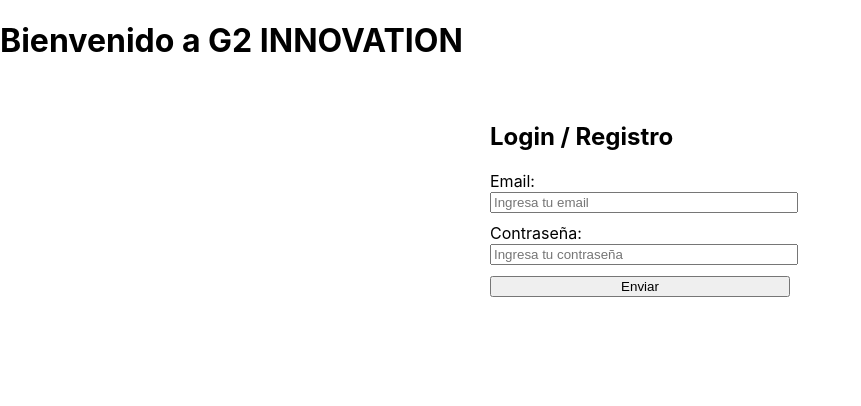
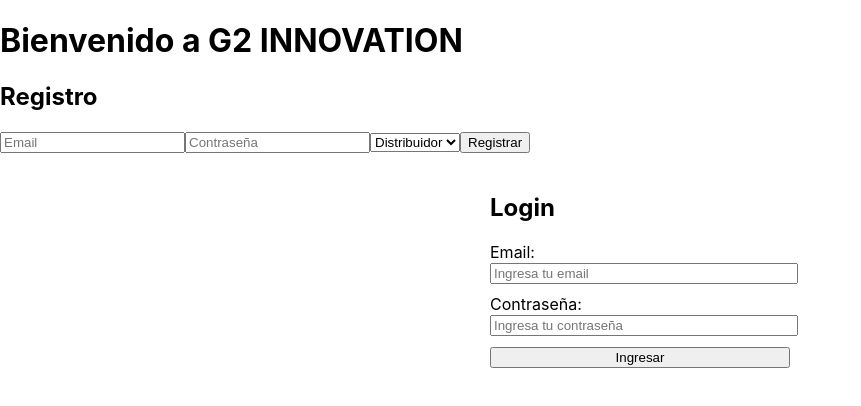
Before and after one commit to MatiasLopezING/G2_INNOVATION, a React (Create React App) app: page / in a window 1280 px wide. Shown: the top 406 px of the page, without its empty margins (0-861 px from the left). Built offline with nearby package versions, Linux system fonts and the light colour scheme.

Commit message:
Proyecto inicial: configuración, rutas y login por rol

```diff
--- a/package.json
+++ b/package.json
@@ -11,6 +11,7 @@
     "firebase": "^12.2.1",
     "react": "^19.1.1",
     "react-dom": "^19.1.1",
+    "react-router-dom": "^7.9.1",
     "react-scripts": "5.0.1",
     "web-vitals": "^2.1.4"
   },
--- a/src/App.js
+++ b/src/App.js
@@ -1,12 +1,27 @@
 import React from "react";
-import Login from "./Login";
+import { BrowserRouter, Routes, Route } from "react-router-dom";
+import Login from "./components/Login";
+import Register from "./components/Register";
+import Distribuidor from "./components/Distribuidor";
+import Farmacia from "./components/Farmacia";
+import Usuario from "./components/Usuario";
 
 function App() {
   return (
-    <div>
-      <h1>Bienvenido a G2 INNOVATION</h1>
-      <Login />
-    </div>
+    <BrowserRouter>
+      <Routes>
+        <Route path="/" element={
+          <div>
+            <h1>Bienvenido a G2 INNOVATION</h1>
+            <Register />
+            <Login />
+          </div>
+        } />
+        <Route path="/distribuidor" element={<Distribuidor />} />
+        <Route path="/farmacia" element={<Farmacia />} />
+        <Route path="/usuario" element={<Usuario />} />
+      </Routes>
+    </BrowserRouter>
   );
 }
 
--- a/src/Login.js
+++ /dev/null
@@ -1,67 +0,0 @@
-import React, { useState } from "react";
-import { db } from "./firebase";
-import { ref, push } from "firebase/database";
-
-export default function Login() {
-  const [email, setEmail] = useState("");
-  const [password, setPassword] = useState("");
-
-  const handleSubmit = (e) => {
-    e.preventDefault();
-
-    if (!email || !password) {
-      alert("Por favor completa todos los campos.");
-      return;
-    }
-
-    // Envía los datos a Realtime Database
-    const usuariosRef = ref(db, "usuarios");
-    push(usuariosRef, {
-      email: email,
-      password: password, // ⚠️ Solo para pruebas: no almacenes contraseñas en texto plano en producción
-      timestamp: new Date().toISOString()
-    })
-      .then(() => {
-        alert("Usuario registrado correctamente.");
-        setEmail("");
-        setPassword("");
-      })
-      .catch((error) => {
-        console.error("Error al registrar:", error);
-        alert("Error al registrar el usuario.");
-      });
-  };
-
-  return (
-    <div style={{ maxWidth: "300px", margin: "auto", padding: "20px" }}>
-      <h2>Login / Registro</h2>
-      <form onSubmit={handleSubmit}>
-        <div>
-          <label>Email:</label>
-          <input
-            type="email"
-            value={email}
-            onChange={(e) => setEmail(e.target.value)}
-            placeholder="Ingresa tu email"
-            required
-            style={{ width: "100%", marginBottom: "10px" }}
-          />
-        </div>
-        <div>
-          <label>Contraseña:</label>
-          <input
-            type="password"
-            value={password}
-            onChange={(e) => setPassword(e.target.value)}
-            placeholder="Ingresa tu contraseña"
-            required
-            style={{ width: "100%", marginBottom: "10px" }}
-          />
-        </div>
-        <button type="submit" style={{ width: "100%" }}>
-          Enviar
-        </button>
-      </form>
-    </div>
-  );
-}
--- /dev/null
+++ b/src/components/Distribuidor.js
@@ -0,0 +1,9 @@
+import React from 'react';
+
+const Distribuidor = () => (
+  <div style={{background:'#fff', height:'100vh', display:'flex', alignItems:'center', justifyContent:'center'}}>
+    <h1>Distribuidor</h1>
+  </div>
+);
+
+export default Distribuidor;
--- /dev/null
+++ b/src/components/Farmacia.js
@@ -0,0 +1,9 @@
+import React from 'react';
+
+const Farmacia = () => (
+  <div style={{background:'#fff', height:'100vh', display:'flex', alignItems:'center', justifyContent:'center'}}>
+    <h1>Farmacia</h1>
+  </div>
+);
+
+export default Farmacia;
--- /dev/null
+++ b/src/components/Login.js
@@ -0,0 +1,72 @@
+import React, { useState } from "react";
+import { useNavigate } from "react-router-dom";
+import { signInWithEmailAndPassword } from "firebase/auth";
+import { ref, get } from "firebase/database";
+import { auth, db } from '../firebase';
+
+export default function Login() {
+  const [email, setEmail] = useState("");
+  const [password, setPassword] = useState("");
+  const [error, setError] = useState("");
+  const navigate = useNavigate();
+
+  const handleLogin = async (e) => {
+    e.preventDefault();
+    setError("");
+    try {
+      const userCredential = await signInWithEmailAndPassword(auth, email, password);
+      const user = userCredential.user;
+      const userRef = ref(db, 'users/' + user.uid);
+      const snapshot = await get(userRef);
+      if (snapshot.exists()) {
+        const userData = snapshot.val();
+        // Redirección según rol usando useNavigate
+        if (userData.role === 'Distribuidor') {
+          navigate('/distribuidor');
+        } else if (userData.role === 'Farmacia') {
+          navigate('/farmacia');
+        } else {
+          navigate('/usuario');
+        }
+      } else {
+        setError('No se encontró el rol del usuario.');
+      }
+    } catch (err) {
+      setError(err.message);
+    }
+  };
+
+  return (
+    <div style={{ maxWidth: "300px", margin: "auto", padding: "20px" }}>
+      <h2>Login</h2>
+      <form onSubmit={handleLogin}>
+        <div>
+          <label>Email:</label>
+          <input
+            type="email"
+            value={email}
+            onChange={(e) => setEmail(e.target.value)}
+            placeholder="Ingresa tu email"
+            required
+            style={{ width: "100%", marginBottom: "10px" }}
+          />
+        </div>
+        <div>
+          <label>Contraseña:</label>
+          <input
+            type="password"
+            value={password}
+            onChange={(e) => setPassword(e.target.value)}
+            placeholder="Ingresa tu contraseña"
+            required
+            style={{ width: "100%", marginBottom: "10px" }}
+          />
+        </div>
+        <button type="submit" style={{ width: "100%" }}>
+          Ingresar
+        </button>
+      </form>
+      {error && <p style={{color:'red'}}>{error}</p>}
+    </div>
+  );
+}
--- /dev/null
+++ b/src/components/Register.js
@@ -0,0 +1,52 @@
+import React, { useState } from 'react';
+import { createUserWithEmailAndPassword } from 'firebase/auth';
+import { ref, set } from 'firebase/database';
+import { auth, db } from '../firebase';
+
+const Register = () => {
+  const [email, setEmail] = useState('');
+  const [password, setPassword] = useState('');
+  const [role, setRole] = useState('Distribuidor');
+  const [error, setError] = useState('');
+  const [success, setSuccess] = useState('');
+
+  const handleRegister = async (e) => {
+    e.preventDefault();
+    setError('');
+    setSuccess('');
+    try {
+      const userCredential = await createUserWithEmailAndPassword(auth, email, password);
+      const user = userCredential.user;
+      await set(ref(db, 'users/' + user.uid), {
+        email,
+        role
+      });
+      setSuccess('Usuario registrado correctamente');
+      setEmail('');
+      setPassword('');
+      setRole('Distribuidor');
+    } catch (err) {
+      setError(err.message);
+    }
+  };
+
+  return (
+    <div>
+      <h2>Registro</h2>
+      <form onSubmit={handleRegister}>
+        <input type="email" placeholder="Email" value={email} onChange={e => setEmail(e.target.value)} required />
+        <input type="password" placeholder="Contraseña" value={password} onChange={e => setPassword(e.target.value)} required />
+        <select value={role} onChange={e => setRole(e.target.value)} required>
+          <option value="Distribuidor">Distribuidor</option>
+          <option value="Farmacia">Farmacia</option>
+          <option value="Usuario">Usuario</option>
+        </select>
+        <button type="submit">Registrar</button>
+      </form>
+      {error && <p style={{color:'red'}}>{error}</p>}
+      {success && <p style={{color:'green'}}>{success}</p>}
+    </div>
+  );
+};
+
+export default Register;
--- /dev/null
+++ b/src/components/Usuario.js
@@ -0,0 +1,9 @@
+import React from 'react';
+
+const Usuario = () => (
+  <div style={{background:'#fff', height:'100vh', display:'flex', alignItems:'center', justifyContent:'center'}}>
+    <h1>Usuario</h1>
+  </div>
+);
+
+export default Usuario;
--- a/src/firebase.js
+++ b/src/firebase.js
@@ -1,27 +1,22 @@
-// Import the functions you need from the SDKs you need
 import { initializeApp } from "firebase/app";
 import { getAnalytics } from "firebase/analytics";
 import { getDatabase } from "firebase/database";
+import { getAuth } from "firebase/auth";
 
-// TODO: Add SDKs for Firebase products that you want to use
-// https://firebase.google.com/docs/web/setup#available-libraries
-
-// Your web app's Firebase configuration
-// For Firebase JS SDK v7.20.0 and later, measurementId is optional
 const firebaseConfig = {
   apiKey: "AIzaSyDsMe9zoEnywLneW8izil5Y85U5h895ZVU",
   authDomain: "g2-innovation.firebaseapp.com",
   databaseURL: "https://g2-innovation-default-rtdb.firebaseio.com",
   projectId: "g2-innovation",
-  storageBucket: "g2-innovation.firebasestorage.app",
+  storageBucket: "g2-innovation.appspot.com",
   messagingSenderId: "133319606661",
   appId: "1:133319606661:web:ada76e835cc033854e84ec",
   measurementId: "G-7N0S23TG78"
 };
 
-// Initialize Firebase
 const app = initializeApp(firebaseConfig);
 const analytics = getAnalytics(app);
 
-// Exportar la instancia de la base de datos
 export const db = getDatabase(app);
+export const auth = getAuth(app);
+export { app };
```
Also changed, not shown: 1 other file (tests, documents, lock files or other folders).
